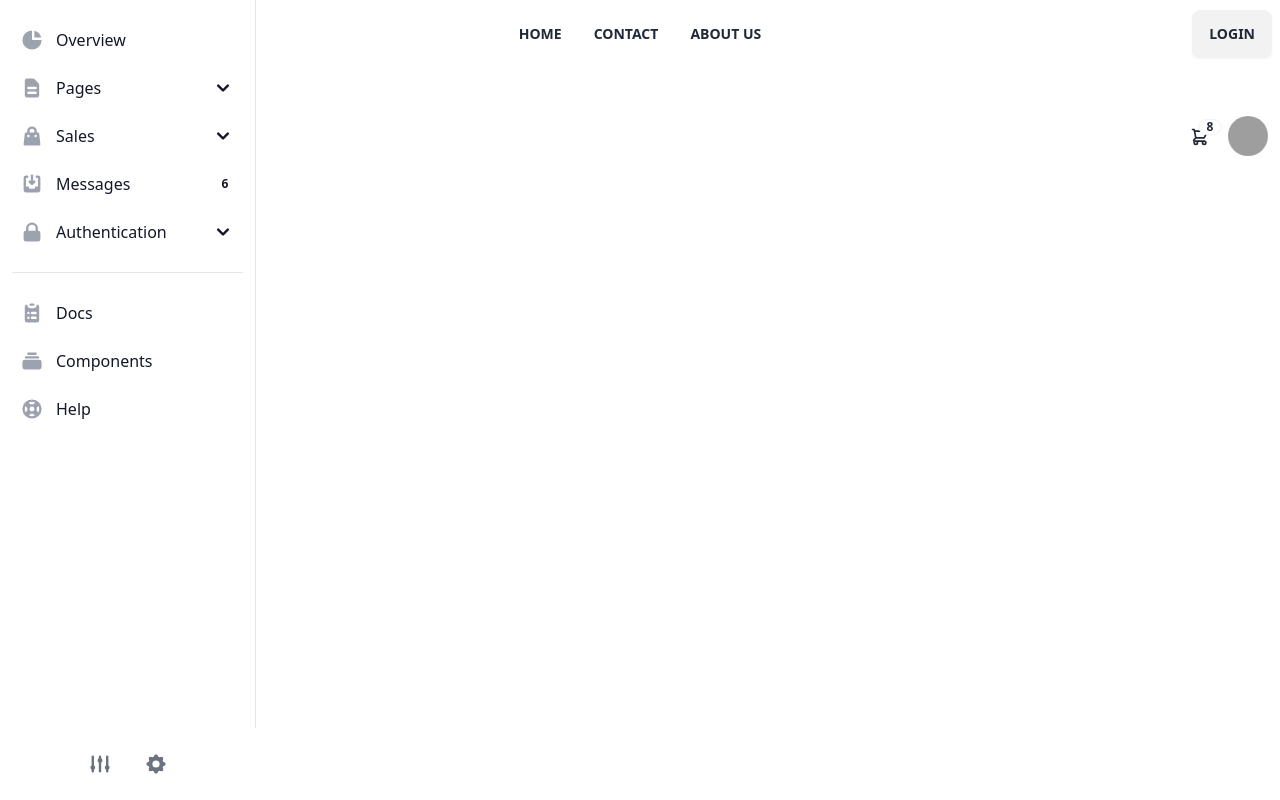
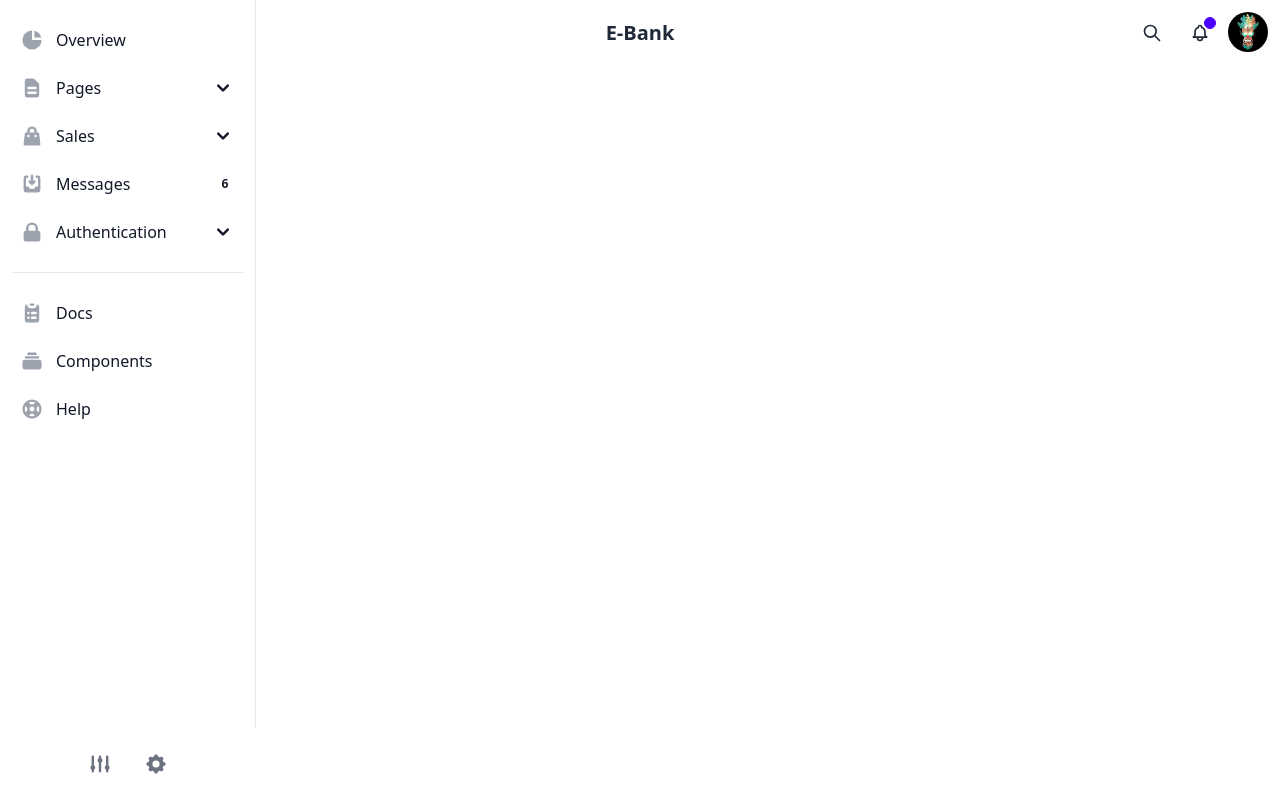
Before and after one commit to soufianenajim99/E-Banking-V2, a PHP site: page /app/views/admin/home.php in a window 1280 px wide. Run offline with PHP 8.4, Linux system fonts and the light colour scheme; grey boxes are pictures that could not be loaded.

Commit message:
home-page

```diff
--- a/app/views/admin/header.php
+++ b/app/views/admin/header.php
@@ -10,7 +10,7 @@
 </head>
 
 <body>
-    <header>
+    <!-- <header>
         <div class="navbar bg-base-100 mb-9">
             <div class="navbar-start">
                 <div class="dropdown">
@@ -41,4 +41,4 @@
                 <a class="btn" href="app/views/login.php">LOGIN</a>
             </div>
         </div>
-    </header>
+    </header> -->
--- a/app/views/admin/home.php
+++ b/app/views/admin/home.php
@@ -3,49 +3,60 @@ include("header.php");
 ?>
 
 <div class="navbar bg-base-100">
-    <div class="flex-1">
-        <a class="btn btn-ghost text-xl">daisyUI</a>
+    <div class="navbar-start">
+        <div class="dropdown">
+            <div tabindex="0" role="button" class="btn btn-ghost btn-circle">
+                <svg xmlns="http://www.w3.org/2000/svg" class="h-5 w-5" fill="none" viewBox="0 0 24 24"
+                    stroke="currentColor">
+                    <path stroke-linecap="round" stroke-linejoin="round" stroke-width="2" d="M4 6h16M4 12h16M4 18h7" />
+                </svg>
+            </div>
+            <ul tabindex="0" class="menu menu-sm dropdown-content mt-3 z-[1] p-2 shadow bg-base-100 rounded-box w-52">
+                <li><a>Homepage</a></li>
+                <li><a>Portfolio</a></li>
+                <li><a>About</a></li>
+            </ul>
+        </div>
     </div>
-    <div class="flex-none">
-        <div class="dropdown dropdown-end">
-            <div tabindex="0" role="button" class="btn btn-ghost btn-circle">
-                <div class="indicator">
-                    <svg xmlns="http://www.w3.org/2000/svg" class="h-5 w-5" fill="none" viewBox="0 0 24 24"
-                        stroke="currentColor">
-                        <path stroke-linecap="round" stroke-linejoin="round" stroke-width="2"
-                            d="M3 3h2l.4 2M7 13h10l4-8H5.4M7 13L5.4 5M7 13l-2.293 2.293c-.63.63-.184 1.707.707 1.707H17m0 0a2 2 0 100 4 2 2 0 000-4zm-8 2a2 2 0 11-4 0 2 2 0 014 0z" />
-                    </svg>
-                    <span class="badge badge-sm indicator-item">8</span>
-                </div>
+    <div class="navbar-center">
+        <a class="btn btn-ghost text-xl">E-Bank</a>
+    </div>
+    <div class="navbar-end">
+        <button class="btn btn-ghost btn-circle">
+            <svg xmlns="http://www.w3.org/2000/svg" class="h-5 w-5" fill="none" viewBox="0 0 24 24"
+                stroke="currentColor">
+                <path stroke-linecap="round" stroke-linejoin="round" stroke-width="2"
+                    d="M21 21l-6-6m2-5a7 7 0 11-14 0 7 7 0 0114 0z" />
+            </svg>
+        </button>
+        <button class="btn btn-ghost btn-circle">
+            <div class="indicator">
+                <svg xmlns="http://www.w3.org/2000/svg" class="h-5 w-5" fill="none" viewBox="0 0 24 24"
+                    stroke="currentColor">
+                    <path stroke-linecap="round" stroke-linejoin="round" stroke-width="2"
+                        d="M15 17h5l-1.405-1.405A2.032 2.032 0 0118 14.158V11a6.002 6.002 0 00-4-5.659V5a2 2 0 10-4 0v.341C7.67 6.165 6 8.388 6 11v3.159c0 .538-.214 1.055-.595 1.436L4 17h5m6 0v1a3 3 0 11-6 0v-1m6 0H9" />
+                </svg>
+                <span class="badge badge-xs badge-primary indicator-item"></span>
             </div>
-            <div tabindex="0" class="mt-3 z-[1] card card-compact dropdown-content w-52 bg-base-100 shadow">
-                <div class="card-body">
-                    <span class="font-bold text-lg">8 Items</span>
-                    <span class="text-info">Subtotal: $999</span>
-                    <div class="card-actions">
-                        <button class="btn btn-primary btn-block">View cart</button>
-                    </div>
-                </div>
-            </div>
-        </div>
+        </button>
         <div class="dropdown dropdown-end">
             <div tabindex="0" role="button" class="btn btn-ghost btn-circle avatar">
                 <div class="w-10 rounded-full">
                     <img alt="Tailwind CSS Navbar component"
-                        src="https://daisyui.com/images/stock/photo-1534528741775-53994a69daeb.jpg" />
+                        src="../../../public/img/Profile/photo_2023-12-17_20-04-59.jpg" />
                 </div>
             </div>
             <ul tabindex="0" class="menu menu-sm dropdown-content mt-3 z-[1] p-2 shadow bg-base-100 rounded-box w-52">
                 <li>
                     <a class="justify-between">
                         Profile
-                        <span class="badge">New</span>
                     </a>
                 </li>
                 <li><a>Settings</a></li>
                 <li><a>Logout</a></li>
             </ul>
         </div>
+
     </div>
 </div>
 
--- a/dist/style.css
+++ b/dist/style.css
@@ -1781,6 +1781,20 @@ input[type="range"]::-ms-fill-lower {
   border-color: var(--fallback-b1,oklch(var(--b1)/var(--tw-border-opacity)));
 }
 
+.badge-primary {
+  --tw-border-opacity: 1;
+  border-color: var(--fallback-p,oklch(var(--p)/var(--tw-border-opacity)));
+  --tw-bg-opacity: 1;
+  background-color: var(--fallback-p,oklch(var(--p)/var(--tw-bg-opacity)));
+  --tw-text-opacity: 1;
+  color: var(--fallback-pc,oklch(var(--pc)/var(--tw-text-opacity)));
+}
+
+.badge-outline.badge-primary {
+  --tw-text-opacity: 1;
+  color: var(--fallback-p,oklch(var(--p)/var(--tw-text-opacity)));
+}
+
 .btm-nav > * .label {
   font-size: 1rem;
   line-height: 1.5rem;
@@ -2266,6 +2280,14 @@ input[type="range"]::-ms-fill-lower {
   }
 }
 
+.badge-xs {
+  height: 0.75rem;
+  font-size: 0.75rem;
+  line-height: .75rem;
+  padding-left: 0.313rem;
+  padding-right: 0.313rem;
+}
+
 .badge-sm {
   height: 1rem;
   font-size: 0.75rem;
```
Also changed, not shown: public/img/avatar128.jpg (deleted), public/img/profile/photo_2023-12-17_20-01-53.jpg (added), public/img/profile/photo_2023-12-17_20-04-27.jpg (added), public/img/profile/photo_2023-12-17_20-04-47.jpg (added), public/img/profile/photo_2023-12-17_20-04-59.jpg (added).
